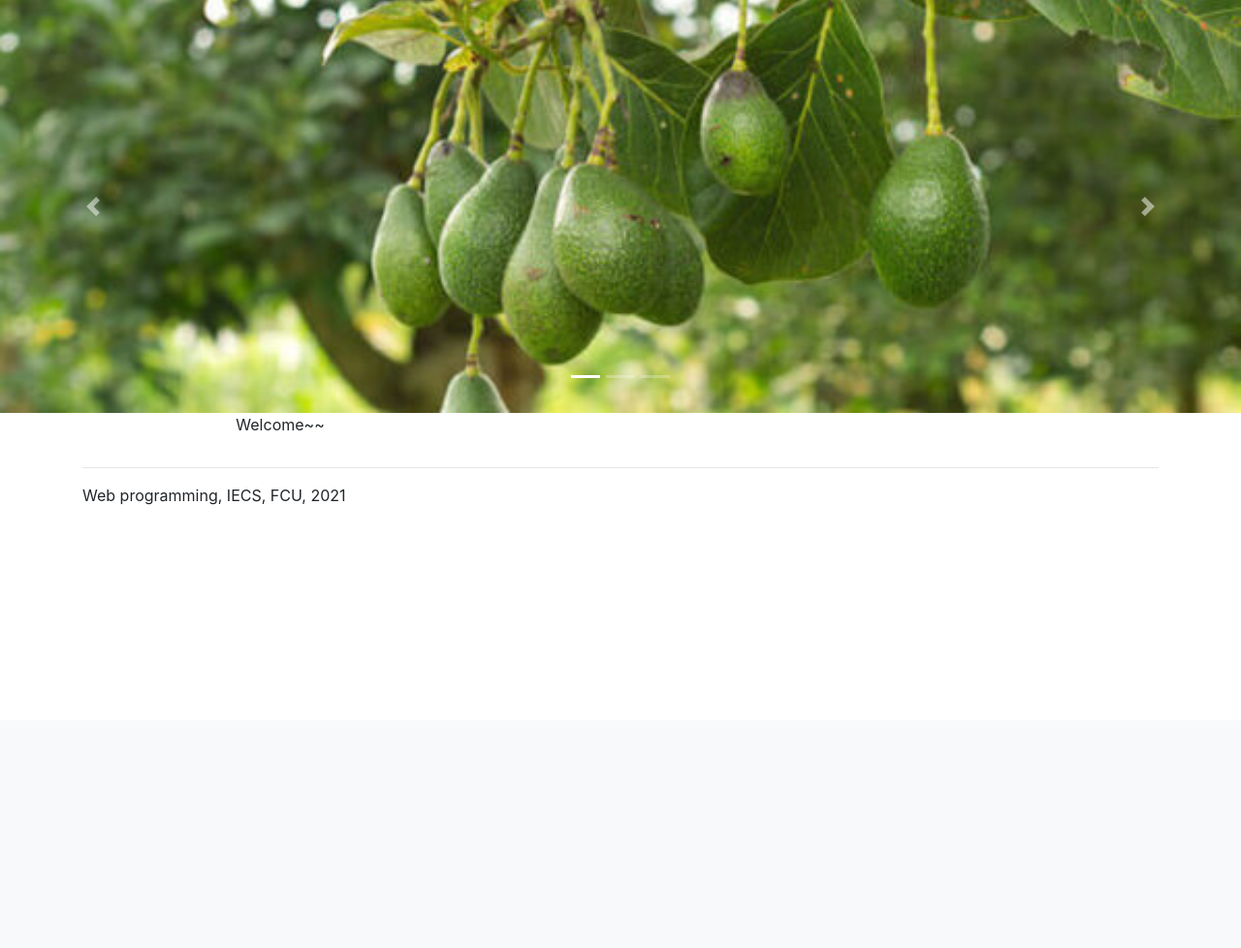
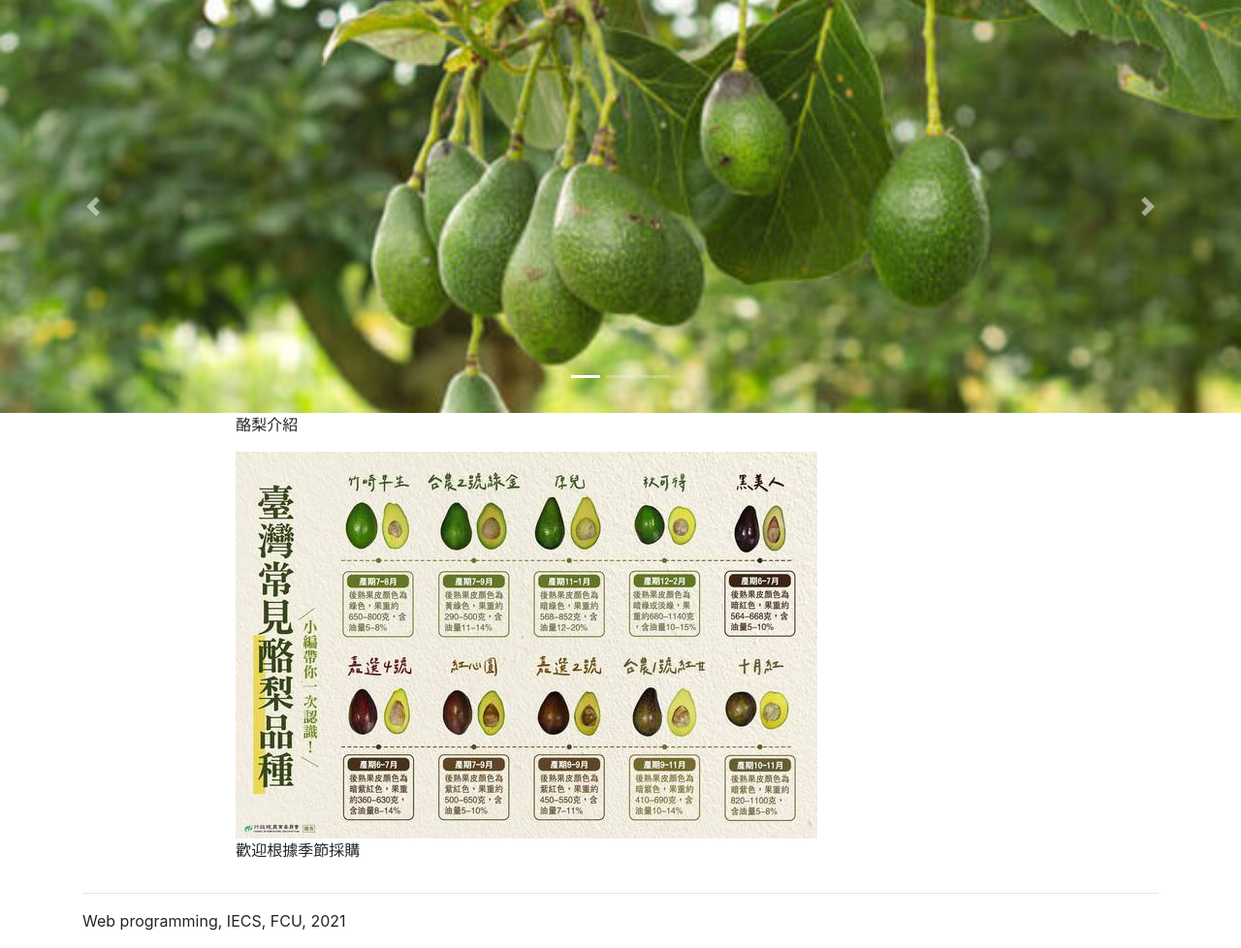
Before and after one commit to beagoodgirl/web-project, a Django app: page /apply/welcome/ in a window 1280 px wide. Shown: the part 57-1035 px from the top of the page at 97% size. Before the commit the page ends 578 px from the top, so only its background shows below. Run offline with Django 3.2, Linux system fonts and the light colour scheme; some libraries are stand-ins or nearby versions.

Commit message:
Update welcome.html

```diff
--- a/apply/templates/apply/welcome.html
+++ b/apply/templates/apply/welcome.html
@@ -2,6 +2,8 @@
 
 {% block content %}
 
-<p> Welcome~~ </p>
-
+<p>酪梨介紹</p>
+{% load static %}
+<img src="{% static 'images/introduction.jpg'%}">
+<p>歡迎根據季節採購</p>
 {% endblock %}
```
